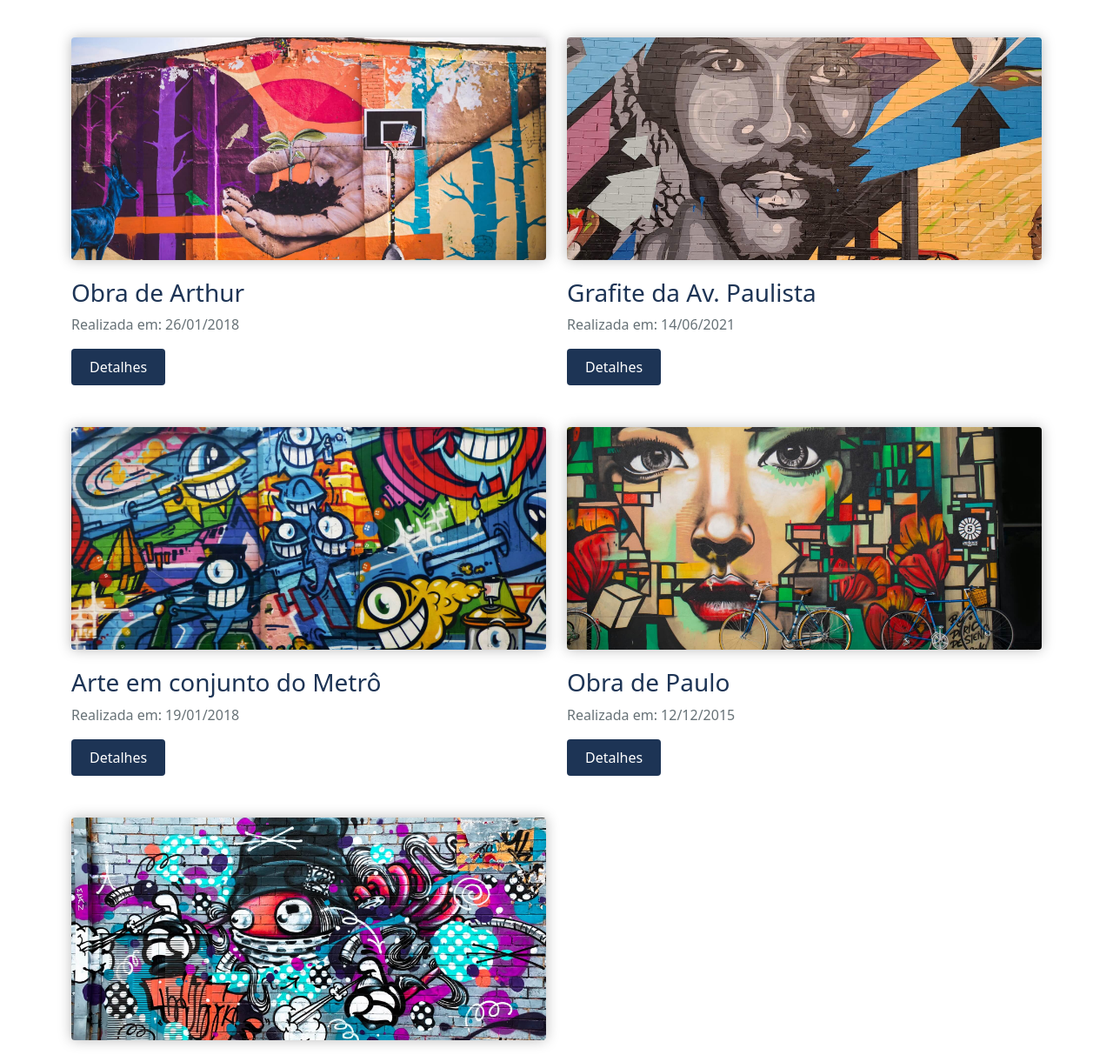
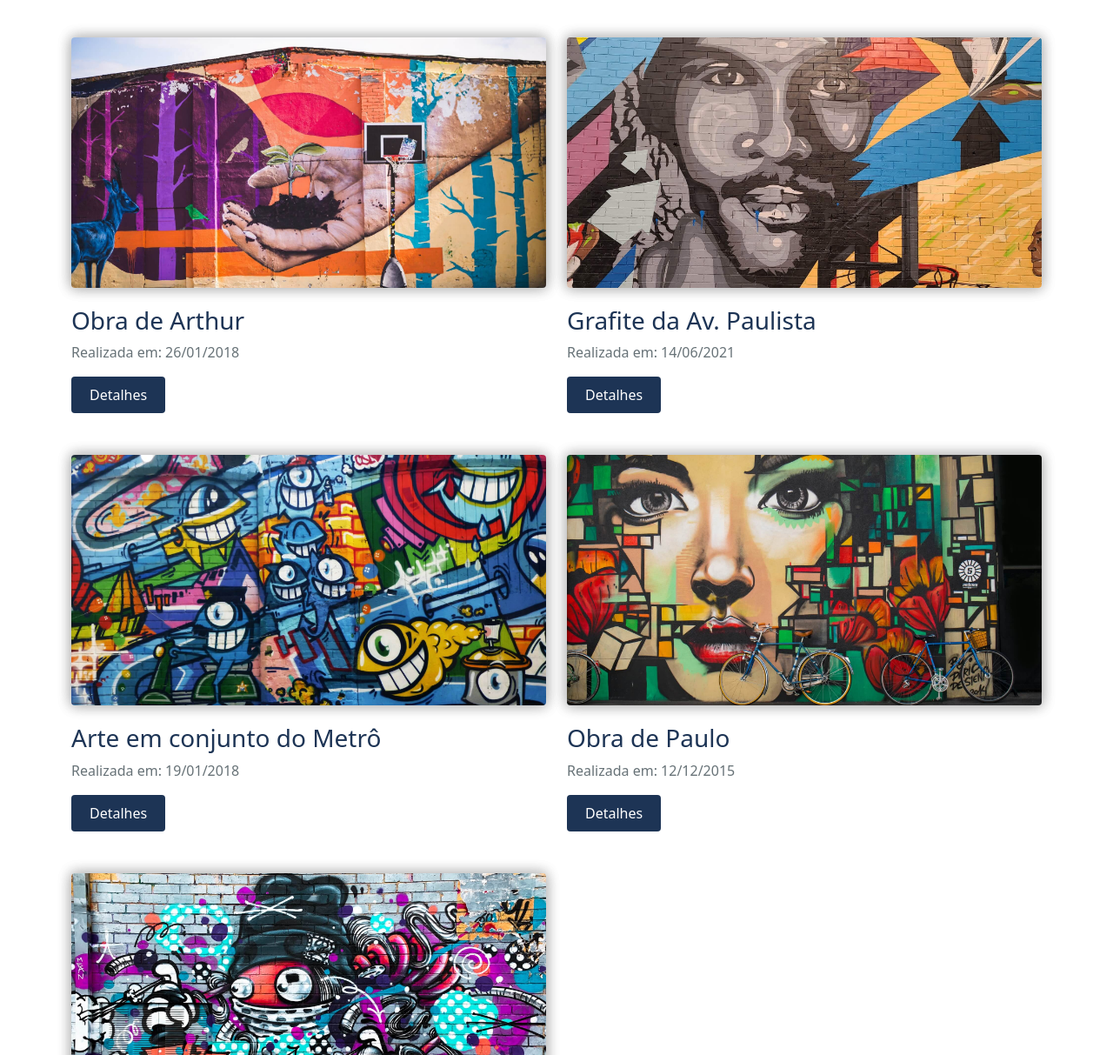
Before and after one commit to luhoro/be.art, a plain HTML site: page index.html in a window 1280 px wide. Shown: the part 667-1880 px from the top of the page at 87% size. Drawn offline with nearby package versions, Linux system fonts and the light colour scheme.

Commit message:
refactor with javascript

```diff
--- a/css/styles.css
+++ b/css/styles.css
@@ -59,26 +59,6 @@
 }
 
 /* GALLERY  */
-#img2 {
-  background-image: url('../img/g_2.jpg');
-}
-
-#img3 {
-  background-image: url('../img/g_3.jpg');
-}
-
-#img4 {
-  background-image: url('../img/g_4.jpg');
-}
-
-#img5 {
-  background-image: url('../img/g_5.jpg');
-}
-
-#img6 {
-  background-image: url('../img/g_6.jpg');
-}
-
 #gallery-container h1 {
   text-align: center;
   margin-bottom: 3rem;
@@ -91,7 +71,7 @@
 .small-image-container {
   box-shadow: 0 0 15px #bbbbbb;
   border-radius: 0.25rem;
-  height: 16rem;
+  height: 18rem;
   margin: 0 0 1.3rem 0;
 }
 
--- a/index.html
+++ b/index.html
@@ -53,41 +53,7 @@
         <h1>Artes em destaque</h1>
       </div>
 
-      <div class="row">
-        <div class="gallery-card col-12 col-lg-6 col-xxl-4">
-          <div class="small-image-container center-image" id="img2"></div>
-          <h3>Obra de Arthur</h3>
-          <p class="medium-color">Realizada em: 26/01/2018</p>
-          <a href="#" class="btn">Detalhes</a>
-        </div>
-
-        <div class="gallery-card col-12 col-lg-6 col-xxl-4">
-          <div class="small-image-container center-image" id="img3"></div>
-          <h3>Grafite da Av. Paulista</h3>
-          <p class="medium-color">Realizada em: 14/06/2021</p>
-          <a href="#" class="btn">Detalhes</a>
-        </div>
-
-        <div class="gallery-card col-12 col-lg-6 col-xxl-4">
-          <div class="small-image-container center-image" id="img4"></div>
-          <h3>Arte em conjunto do Metrô</h3>
-          <p class="medium-color">Realizada em: 19/01/2018</p>
-          <a href="#" class="btn">Detalhes</a>
-        </div>
-
-        <div class="gallery-card col-12 col-lg-6 col-xxl-4">
-          <div class="small-image-container center-image" id="img5"></div>
-          <h3>Obra de Paulo</h3>
-          <p class="medium-color">Realizada em: 12/12/2015</p>
-          <a href="#" class="btn">Detalhes</a>
-        </div>
-
-        <div class="gallery-card col-12 col-lg-6 col-xxl-4">
-          <div class="small-image-container center-image" id="img6"></div>
-          <h3>Grafite no centro da cidade</h3>
-          <p class="medium-color">Realizada em: 13/02/2012</p>
-          <a href="#" class="btn">Detalhes</a>
-        </div>
+      <div data-gallery class="row">
       </div>
     </div>
 
@@ -121,6 +87,7 @@
       </div>
     </footer>
 
+    <script src="js/script.js"></script>
   </body>
 
 </html>
--- /dev/null
+++ b/js/script.js
@@ -0,0 +1,47 @@
+const galerySection = document.querySelector('[data-gallery]')
+
+const paintList = [
+  {
+    autor: 'Obra de Arthur',
+    data: '26/01/2018',
+    src: '../img/g_2.jpg'
+  },
+  {
+    autor: 'Grafite da Av. Paulista',
+    data: '14/06/2021',
+    src: '../img/g_3.jpg'
+  },
+  {
+    autor: 'Arte em conjunto do Metrô',
+    data: '19/01/2018',
+    src: '../img/g_4.jpg'
+  },
+  {
+    autor: 'Obra de Paulo',
+    data: '12/12/2015',
+    src: '../img/g_5.jpg'
+  },
+  {
+    autor: 'Grafite no centro da cidade',
+    data: '13/02/2012',
+    src: '../img/g_6.jpg'
+  }
+]
+
+function getCardGallery(paint) {
+  galerySection.innerHTML += `
+    <div class="gallery-card col-12 col-lg-6 col-xxl-4">
+      <div class="small-image-container" id="${paint.src}">
+        <img src="${paint.src}" class="w-100 h-100 object-fit-cover small-image-container center-image" />
+      </div>
+      <h3>${paint.autor}</h3>
+      <p class="medium-color">Realizada em: ${paint.data}</p>
+      <a href="#" class="btn">Detalhes</a>
+    </div>
+  `
+}
+
+paintList.forEach(paint => {
+  getCardGallery(paint)
+  console.log(paint)
+})
```
Also changed, not shown: img/logo.png.
